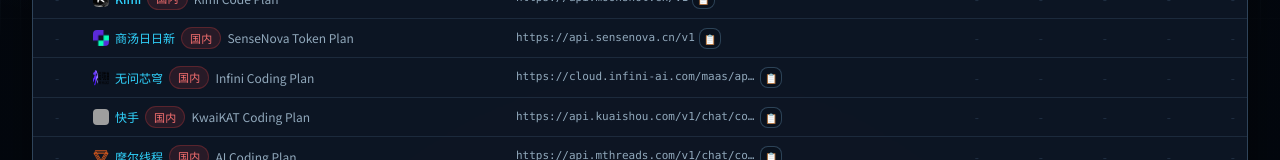
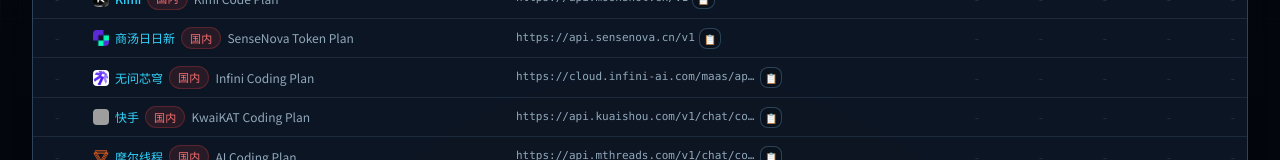
Before and after one commit to 8188/X-plan, a SvelteKit app: page /ping in a window 1280 px wide. Shown: the part 762-922 px from the top of the page. Built offline with nearby package versions, Linux system fonts and the light colour scheme; grey boxes are pictures that could not be loaded.

Commit message:
fix: 爬虫不再覆盖 seed 中的 status 字段，更新无问芯穹图标为 infini.jpg

```diff
--- a/scripts/seed-local.ts
+++ b/scripts/seed-local.ts
@@ -2,12 +2,12 @@
  * 本地开发环境数据导入脚本
  * 用法: npx tsx scripts/seed-local.ts
  *
- * 需要先运行 pnpm cf-dev 启动本地 Cloudflare 开发服务器
+ * 需要先运行 pnpm preview 启动本地 Cloudflare 开发服务器
  */
 
 import { seedPlatforms } from '../src/crawler/seed';
 
-const SITE_URL = process.env.SITE_URL || 'http://localhost:5173';
+const SITE_URL = (process.env.SITE_URL || 'http://localhost:5173').trim();
 const ADMIN_SECRET = process.env.ADMIN_SECRET || 'dev-secret';
 
 async function main() {
@@ -70,7 +70,7 @@
     }
   } catch (error) {
     console.error('❌ Seed failed:', error);
-    console.log('\n💡 Make sure the dev server is running: pnpm cf-dev');
+    console.log('\n💡 Make sure the dev server is running: pnpm preview');
     process.exit(1);
   }
 }
--- a/src/crawler/light/index.ts
+++ b/src/crawler/light/index.ts
@@ -57,7 +57,7 @@
    */
   private static readonly BASELINE_ONLY_FIELDS = new Set([
     'name', 'service', 'category', 'billing_unit', 'platform_type', 'accessibility',
-    'entry_price', 'limit_desc',
+    'entry_price', 'limit_desc', 'status',
   ]);
 
   /**
--- a/src/lib/icons.ts
+++ b/src/lib/icons.ts
@@ -19,7 +19,7 @@
   'jd-cloud': 'jdcloud.png',
   'xiaomi': 'mimo.webp',
   'unicom-cloud': 'cucloud.png',
-  'infini-ai': 'infini.png',
+  'infini-ai': 'infini.jpg',
   'kuaishou': 'kuaishou.ico',
   'mthreads': 'mthreads.png',
   'ucloud': 'ucloud.ico',
```
Also changed, not shown: static/logos/infini.jpg (added), static/logos/infini.png (deleted).
